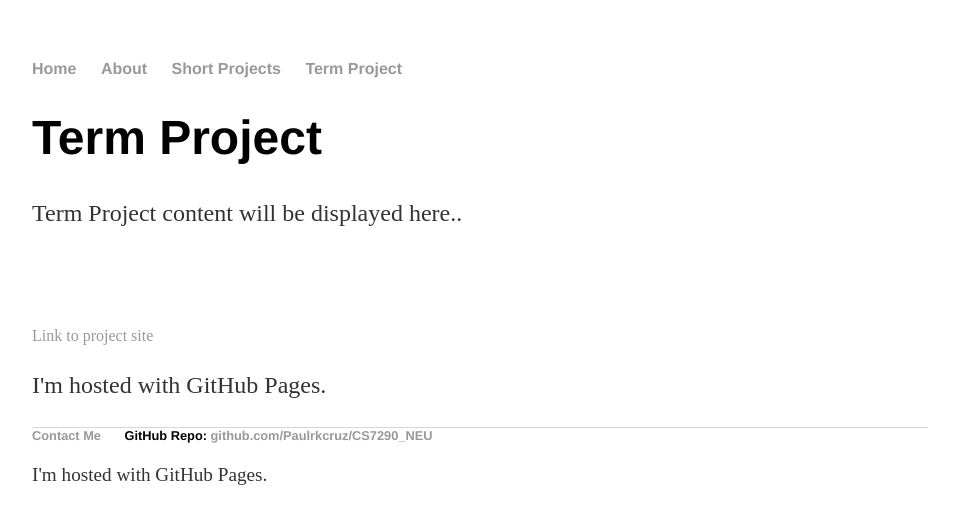
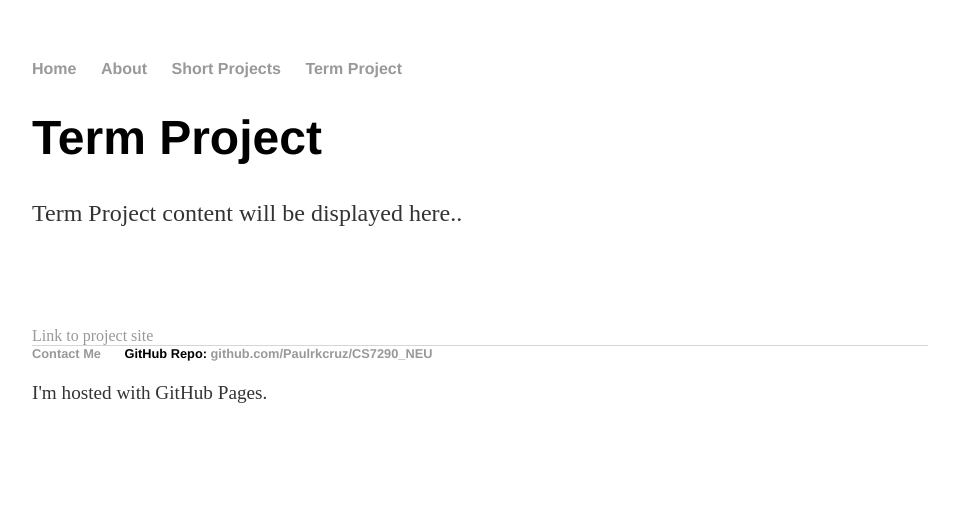
Before and after one commit to Paulrkcruz/CS7290_NEU, a Jekyll site: the page built from term_project/index.html, in a window 1280 px wide. Shown: the top 524 px of the page, without its empty margins (160-1119 px from the left). Built offline with Jekyll 4.4.1, drawn with Linux system fonts in a browser that asks for light colours.

Commit message:
Update index.html

```diff
--- a/term_project/index.html
+++ b/term_project/index.html
@@ -2,15 +2,6 @@
 layout: default
 title: Term Project
 ---
-<!DOCTYPE html>
-<html>
-	<head>
-		<!-- link to main stylesheet -->
-		<link rel="stylesheet" type="text/css" href="/css/main.css">
-	</head>
-	<body>
-				<!-- body -->
-		<div class="term_project">
 			<h1>Term Project</h1>
 			<p>
             Term Project content will be displayed here..
@@ -22,10 +13,4 @@ title: Term Project
 			<ul class="term_project">
 				<li><a href="#">Link to project site</a></li>
 				</ul>
-			</div>
-		</div>
-		</body>
-		<div class="footer">
-		<p>I'm hosted with GitHub Pages.</p>
-		</div>
-		</html>
+</div>
```
